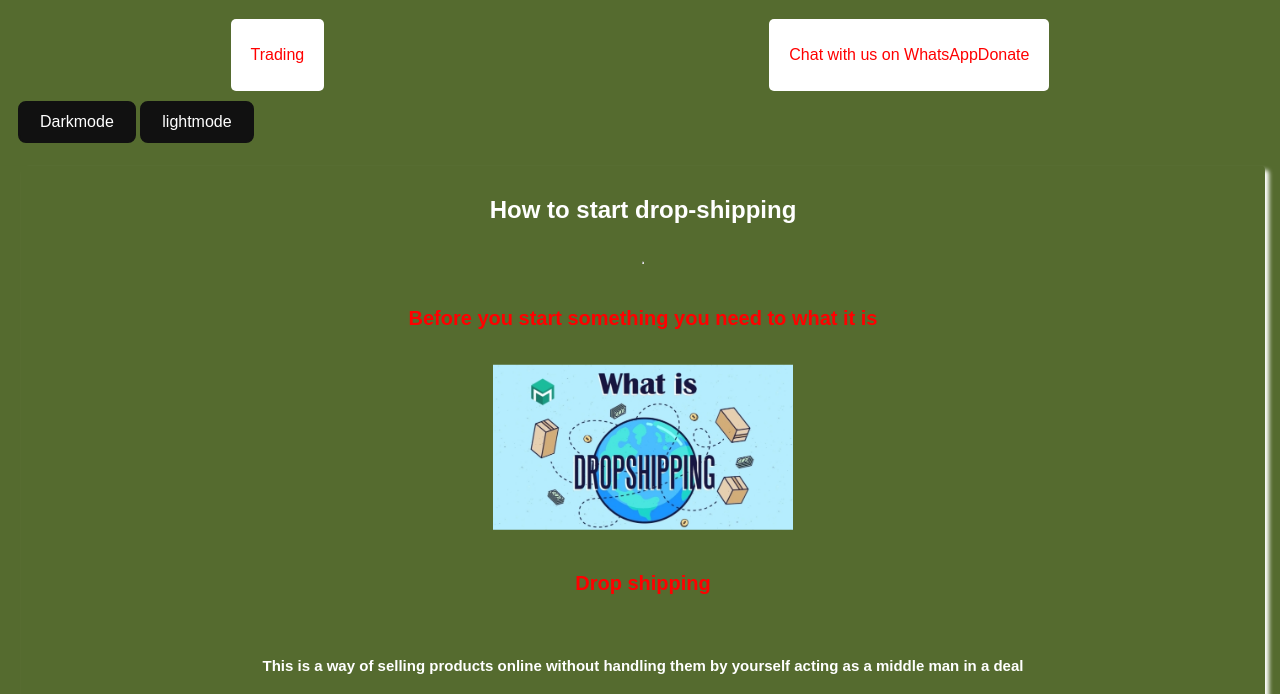
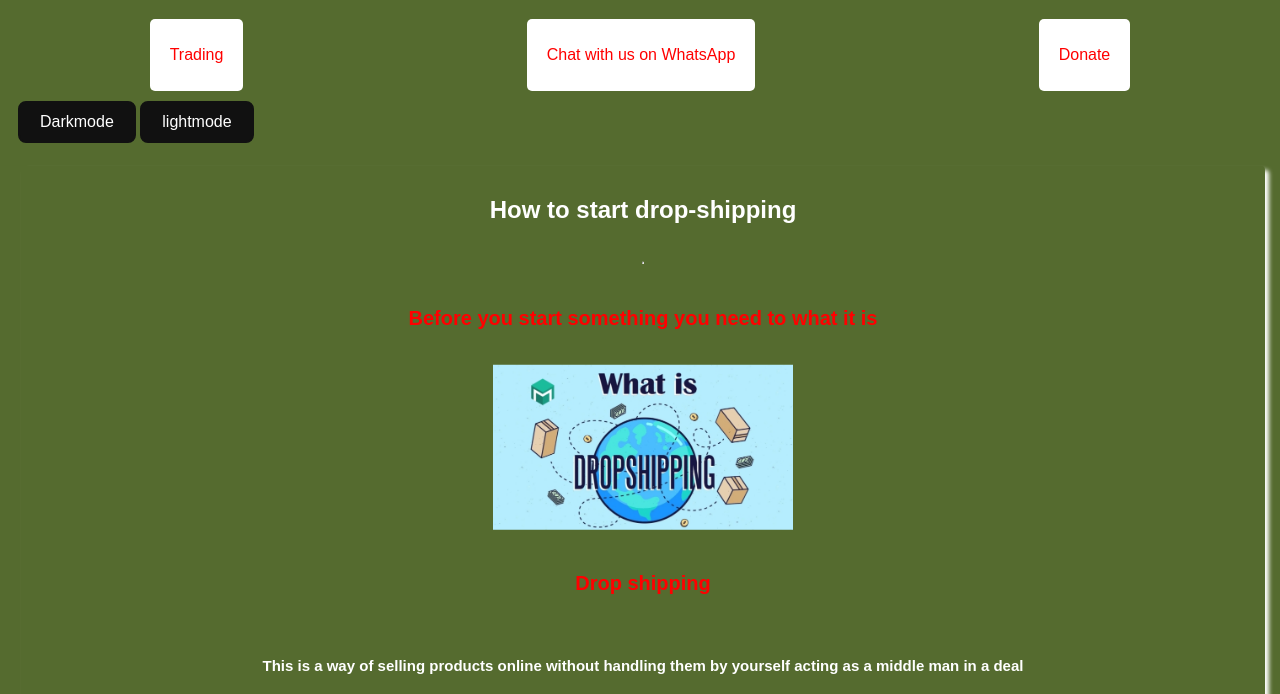
Before and after one commit to Francis86-maker/Trading-, a plain HTML site: page index.html in a window 1280 px wide. Shown: the part 106-800 px from the top of the page. Drawn offline with Linux system fonts and the light colour scheme.

Commit message:
Update index.html

```diff
--- a/index.html
+++ b/index.html
@@ -14,7 +14,7 @@
   <header>
     <nav>
       <a href="trading.html">Trading</a>
-      <a href="https://wa.me/256740343133" target="_blank">Chat with us on WhatsApp</
+      <a href="https://wa.me/256740343133" target="_blank">Chat with us on WhatsApp</a>
       <a href="donate.html">Donate</a>
     </nav>
   </header>
```
